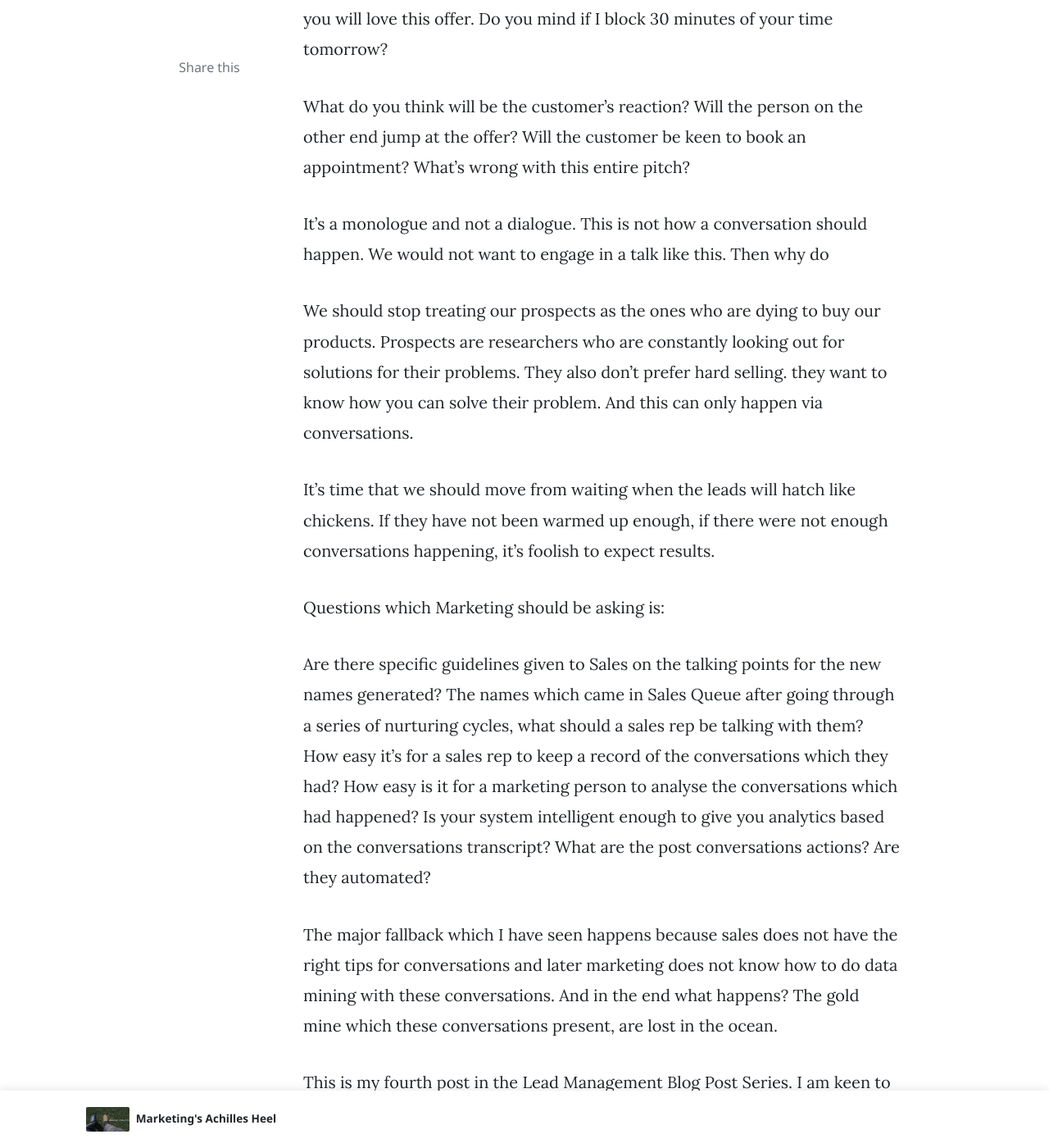
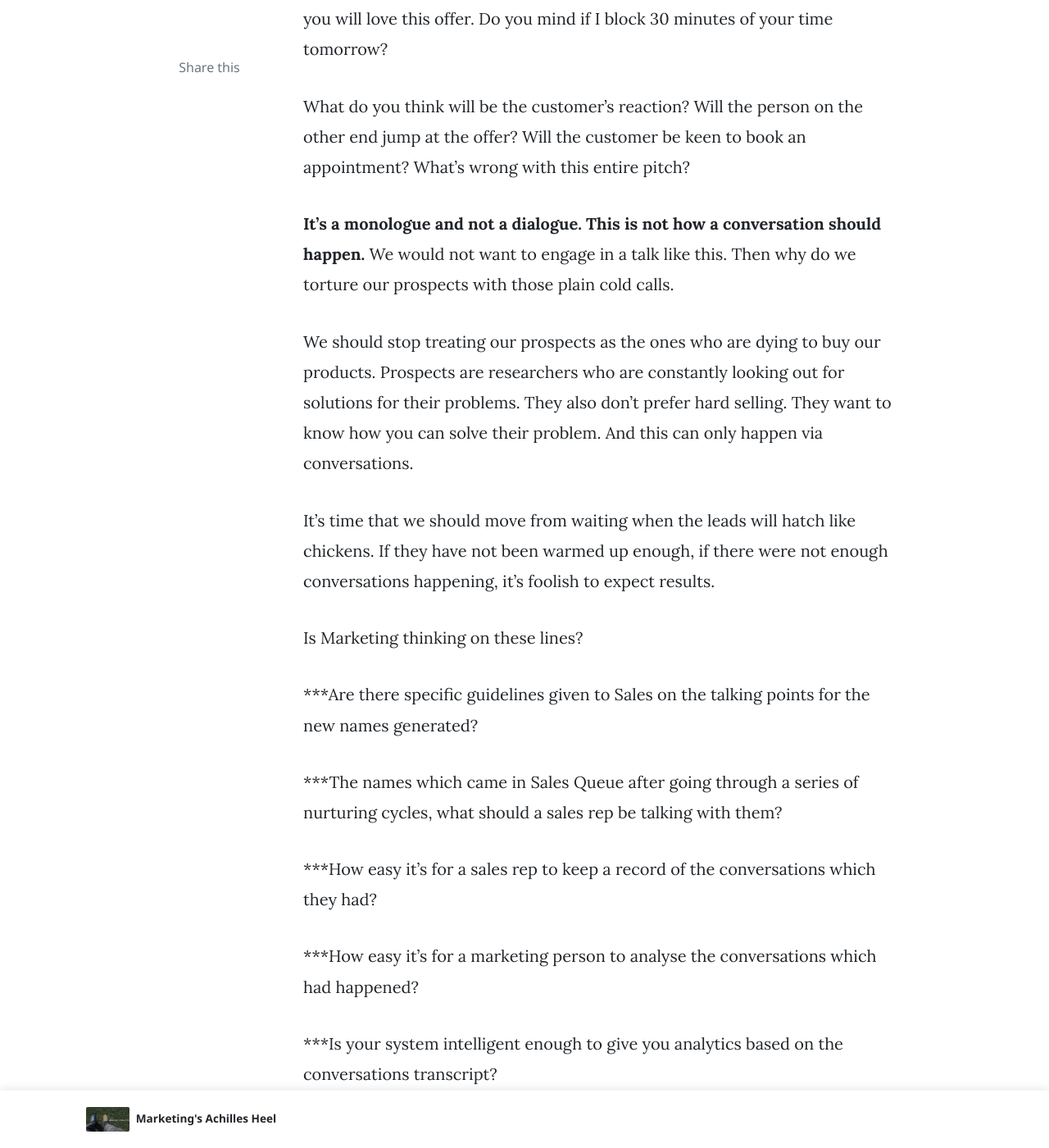
Before and after one commit to shikhashikz/shikhashikz.github.io, a Jekyll site: the page built from _posts/2020-10-14-Leads-vs-Conversations.md, in a window 1280 px wide and 1400 px high, scrolled down 878 px. Shown: the whole window at 82% size. Built offline with Jekyll 4.4.1, drawn with Linux system fonts in a browser that asks for light colours; nearby versions of some CDN libraries; comment, search, counter and statistics services are not loaded; some of the changed text lies outside the part shown.

Commit message:
Update 2020-10-14-Leads-vs-Conversations.md

```diff
--- a/_posts/2020-10-14-Leads-vs-Conversations.md
+++ b/_posts/2020-10-14-Leads-vs-Conversations.md
@@ -12,23 +12,28 @@ You: Hello! Good Day. I am …. calling from XYZ. We are the best in the game an
 
 What do you think will be the customer’s reaction? Will the person on the other end jump at the offer? Will the customer be keen to book an appointment? What’s wrong with this entire pitch?
 
-It’s a monologue and not a dialogue. This is not how a conversation should happen. We would not want to engage in a talk like this. Then why do
+**It’s a monologue and not a dialogue. This is not how a conversation should happen.** We would not want to engage in a talk like this. Then why do we torture our prospects with those plain cold calls.
 
-We should stop treating our prospects as the ones who are dying to buy our products. Prospects are researchers who are constantly looking out for solutions for their problems. They also don’t prefer hard selling. they want to know how you can solve their problem. And this can only happen via conversations.
+We should stop treating our prospects as the ones who are dying to buy our products. Prospects are researchers who are constantly looking out for solutions for their problems. They also don’t prefer hard selling. They want to know how you can solve their problem. And this can only happen via conversations.
 
 It’s time that we should move from waiting when the leads will hatch like chickens. If they have not been warmed up enough, if there were not enough conversations happening, it’s foolish to expect results.
 
-Questions which Marketing should be asking is:
+Is Marketing thinking on these lines?
 
-Are there specific guidelines given to Sales on the talking points for the new names generated?
-The names which came in Sales Queue after going through a series of nurturing cycles, what should a sales rep be talking with them?
-How easy it’s for a sales rep to keep a record of the conversations which they had?
-How easy is it for a marketing person to analyse the conversations which had happened?
-Is your system intelligent enough to give you analytics based on the conversations transcript?
-What are the post conversations actions? Are they automated?
+***Are there specific guidelines given to Sales on the talking points for the new names generated?
+
+***The names which came in Sales Queue after going through a series of nurturing cycles, what should a sales rep be talking with them?
+
+***How easy it’s for a sales rep to keep a record of the conversations which they had?
+
+***How easy it's for a marketing person to analyse the conversations which had happened?
+
+***Is your system intelligent enough to give you analytics based on the conversations transcript?
+
+***What are the post conversations actions? Are they automated?
 
 The major fallback which I have seen happens because sales does not have the right tips for conversations and later marketing does not know how to do data mining with these conversations. And in the end what happens? The gold mine which these conversations present, are lost in the ocean.
 
-This is my fourth post in the Lead Management Blog Post Series. I am keen to know how you build up the conversations. How important are these conversations to you? What are the tools you are using to keep a tab on these conversations?
+This is my fourth post in the Lead Management Blog Post Series. I am keen to know how you build up the conversations. How important are these conversations to you? What are the tools you are using to keep a tab on these conversations? How do you keep the conversations going? Is there a process which you follow which has a series of conversations mapped out.
 
-Let’s bring the empathy back in the game. Nobody wants to talk to a person who is only blabbering about their own success.
+Let’s bring the empathy back in the game. Nobody wants to talk to a person who is only blabbering about their own success. On a fun note, do you have any favorite pickup lines to start the conversations!
```
